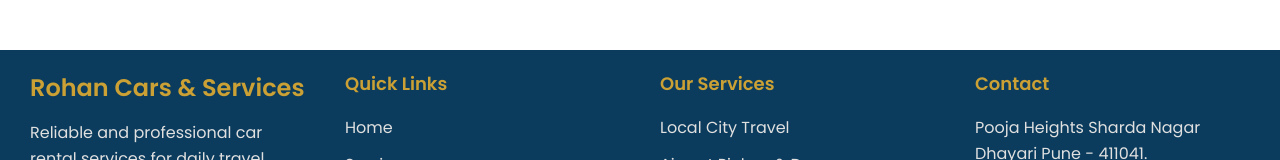
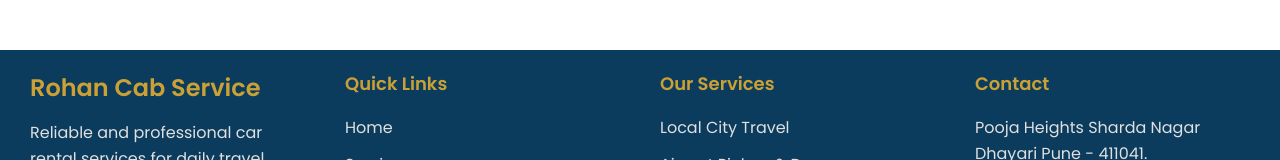
Before and after one commit to Sarthakshelke9895/Rohan-Cars-Enterprises, a React (Create React App) app in the folder rohan_cars_frontend/: page / in a window 1280 px wide. Shown: the part 4281-4441 px from the top of the page. Built offline with nearby package versions, Linux system fonts and the light colour scheme.

Commit message:
Update footer heading from 'Rohan Cars & Services' to 'Rohan Cab Service'

```diff
--- a/rohan_cars_frontend/src/Footer/Footer.jsx
+++ b/rohan_cars_frontend/src/Footer/Footer.jsx
@@ -11,7 +11,7 @@ const Footer = () => {
         <div className="footer-about">
 
           <h2>
-            Rohan Cars & Services
+            Rohan Cab Service
           </h2>
 
           <p>
```
